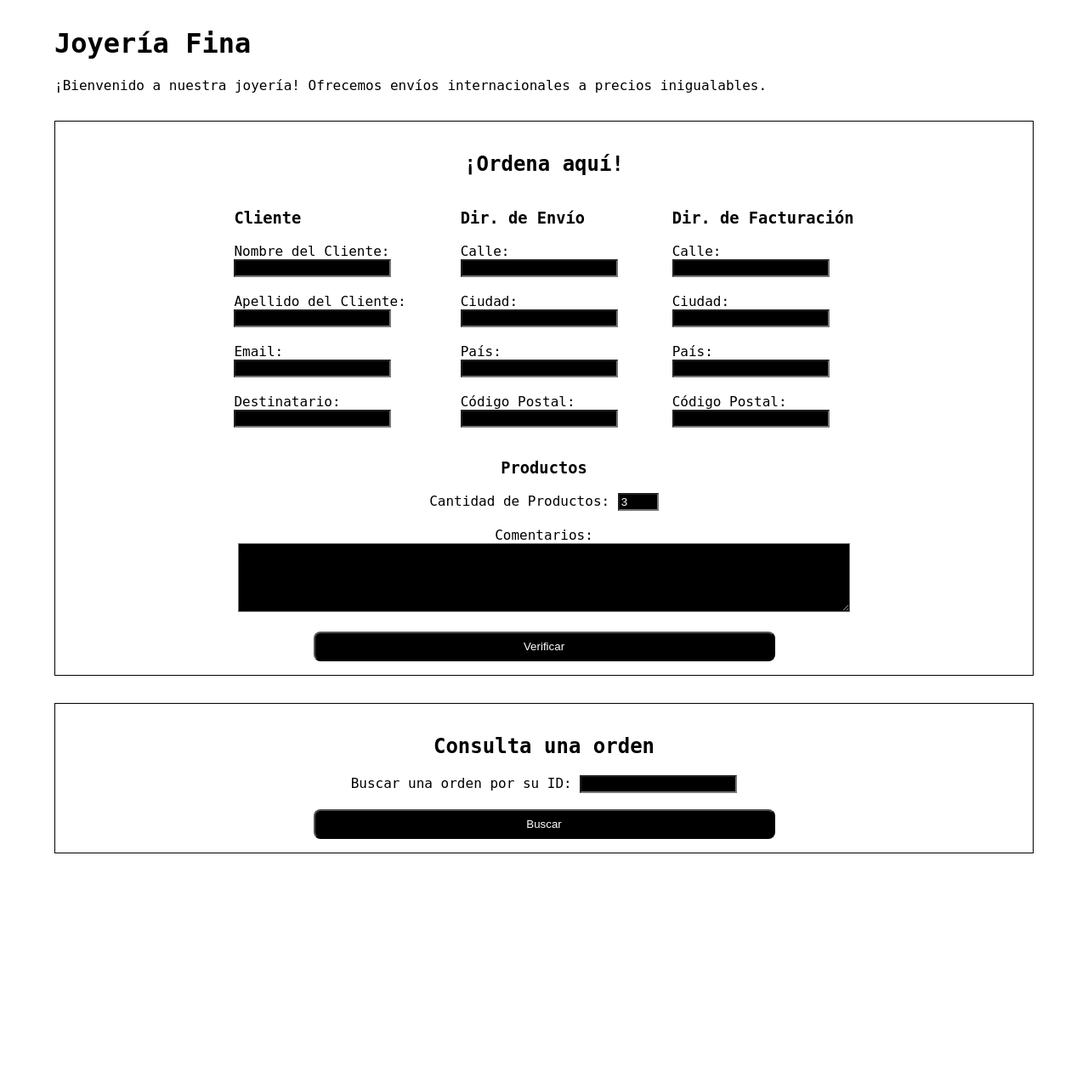
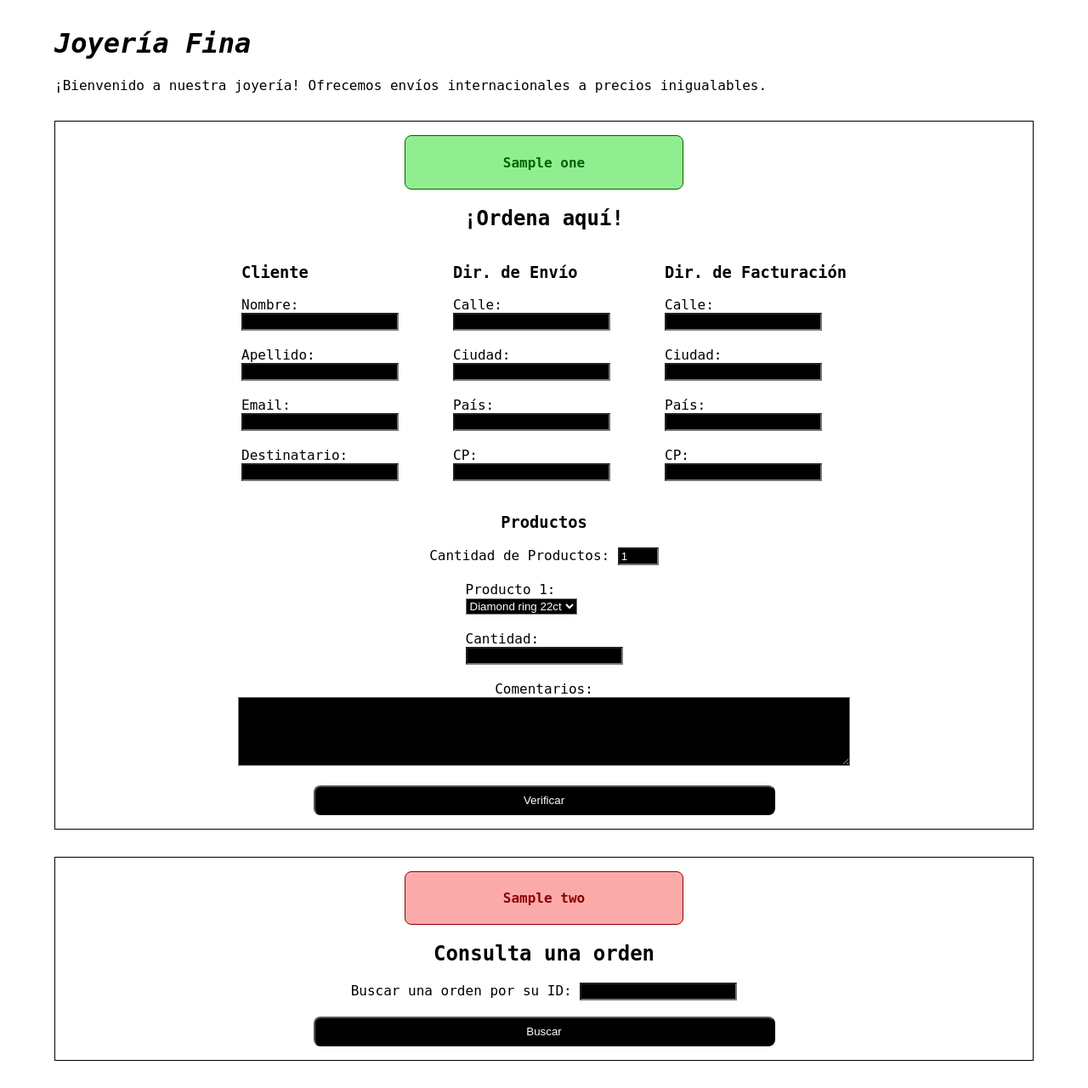
Before and after one commit to edu-flores/jewelry-database, a Flask app: template templates/index.html in a window 1280 px wide. Shown: the whole page at 85% size. Before the commit the page ends 1004 px from the top, so only its background shows below. Run offline with Flask 3, Linux system fonts and the light colour scheme; the template is opened without the code that fills it: most values are stand-ins (such as "Sample title", 1, 10 or a date in 2020); some libraries are stand-ins or nearby versions.

Commit message:
create order sql

```diff
--- a/main.py
+++ b/main.py
@@ -1,4 +1,4 @@
-from flask import Flask, Response, request, render_template
+from flask import Flask, Response, request, render_template, redirect, url_for
 from flask_mysqldb import MySQL
 import xml.etree.ElementTree as ET
 from lxml import etree
@@ -18,12 +18,37 @@ mysql = MySQL(app)
 # Flask routes
 @app.route("/")
 def home():
-    return render_template("index.html", product_count=3)
+    one = request.args.get("one") or ""
+    two = request.args.get("two") or ""
+    return render_template("index.html", one=one, two=two)
 
 
 @app.route("/new-purchase", methods=['POST'])
 def new_purchase():
-    return ""
+    first_name = request.form.get("first_name")
+    last_name = request.form.get("last_name")
+    email = request.form.get("email")
+    receiver = request.form.get("receiver")
+    shipping_street = request.form.get("shipping_street")
+    shipping_city = request.form.get("shipping_city")
+    shipping_country = request.form.get("shipping_country")
+    shipping_postal_code = request.form.get("shipping_postal_code")
+    billing_street = request.form.get("billing_street")
+    billing_city = request.form.get("billing_city")
+    billing_country = request.form.get("billing_country")
+    billing_postal_code = request.form.get("billing_postal_code")
+    comments = request.form.get("comments")
+    product_code = request.form.get("product_1")
+    quantity = request.form.get("quantity_1")
+
+    cursor = mysql.connection.cursor()
+    cursor.execute("CALL CreatePurchase(%s, %s, %s, %s, %s, %s, %s, %s, %s, %s, %s, %s, %s, %s, %s)",
+                  (first_name, last_name, email, receiver, shipping_street, shipping_city, shipping_country,
+                  shipping_postal_code, billing_street, billing_city, billing_country, billing_postal_code,
+                  comments, product_code, quantity))
+    mysql.connection.commit()
+
+    return redirect(url_for("home", one="Orden creada."))
 
 
 @app.route("/show-purchase/", methods=['GET'])
@@ -41,7 +66,7 @@ def show_purchase():
 
     # Error
     if not details or not products:
-        return f'<h3 style="text-align: center; margin-top: 2rem">Error - No existe una orden con el id #{id}</h3>'
+        return redirect(url_for("home", two="No se encontró la orden."))
 
     tree = purchase_to_xml(details, products)
     xml = ET.tostring(tree.getroot(), encoding="UTF-8")
--- a/static/style.css
+++ b/static/style.css
@@ -41,3 +41,21 @@ input, textarea, select {
 .text-center {
     text-align: center;
 }
+
+#success-notification {
+    border-radius: 0.5rem;
+    border: 1px solid darkgreen;
+    background-color: lightgreen;
+    color: darkgreen;
+    width: 30%;
+    margin: auto;
+}
+
+#danger-notification {
+    border-radius: 0.5rem;
+    border: 1px solid darkred;
+    background-color: rgb(251, 170, 170);
+    color: darkred;
+    width: 30%;
+    margin: auto;
+}
--- a/templates/index.html
+++ b/templates/index.html
@@ -7,22 +7,27 @@
     <link rel="stylesheet" href="./static/style.css">
   </head>
   <body>
-    <h1>Joyería Fina</h1>
+    <h1><i>Joyería Fina</i></h1>
     <p>¡Bienvenido a nuestra joyería! Ofrecemos envíos internacionales a precios inigualables.</p>
     <!-- New Purchase -->
     <div class="container">
       <div class="form-div text-center">
+        {% if one|length > 0 %}
+        <div id="success-notification">
+          <h4>{{ one }}</h4>
+        </div>
+        {% endif %}
         <h2>¡Ordena aquí!</h2>
         <form action="/new-purchase" method="POST">
           <div class="input-container flex">
             <div>
               <!-- Client -->
               <h3>Cliente</h3>
-              <label for="first_name">Nombre del Cliente:</label><br>
+              <label for="first_name">Nombre:</label><br>
               <input type="text" name="first_name" required>
               <br><br>
 
-              <label for="last_name">Apellido del Cliente:</label><br>
+              <label for="last_name">Apellido:</label><br>
               <input type="text" name="last_name" required>
               <br><br>
 
@@ -49,7 +54,7 @@
               <input type="text" name="shipping_country" required>
               <br><br>
 
-              <label for="shipping_postal_code">Código Postal:</label><br>
+              <label for="shipping_postal_code">CP:</label><br>
               <input type="text" name="shipping_postal_code" required>
               <br><br>
             </div>
@@ -68,7 +73,7 @@
               <input type="text" name="billing_country" required>
               <br><br>
 
-              <label for="billing_postal_code">Código Postal:</label><br>
+              <label for="billing_postal_code">CP:</label><br>
               <input type="text" name="billing_postal_code" required>
               <br><br>
             </div>
@@ -77,23 +82,21 @@
           <div class="text-center">
             <h3>Productos</h3>
             <label for="product_count">Cantidad de Productos:</label>
-            <input type="number" name="product_count" min="1" max="5" value="3" required><br><br>
+            <input type="number" name="product_count" min="1" max="5" value="1" required><br><br>
           </div>
           <div class="input-container flex">
-            {% for i in range(product_count) %}
             <div>
-                <label for="product_{{ i+1 }}">Producto {{ i+1 }}:</label><br>
-                <select name="product_{{ i+1 }}" required>
+              <label for="product_1">Producto 1:</label><br>
+              <select name="product_1" required>
                   <option value="872-AA">Diamond ring 22ct</option>
                   <option value="926-FH">Golden ring 8ct</option>
               </select>
               <br><br>
 
-                <label for="quantity_{{ i+1 }}">Cantidad:</label><br>
-                <input type="number" name="quantity_{{ i+1 }}" min="1" required>
+              <label for="quantity_1">Cantidad:</label><br>
+              <input type="number" name="quantity_1" min="1" required>
               <br><br>
             </div>
-            {% endfor %}
           </div>
           <label for="comments">Comentarios:</label><br>
           <textarea name="comments" cols="87" rows="5"></textarea>
@@ -103,6 +106,11 @@
       </div>
       <!-- View Purchase -->
       <div class="form-div text-center">
+        {% if two|length > 0 %}
+        <div id="danger-notification">
+          <h4>{{ two }}</h4>
+        </div>
+        {% endif %}
         <h2>Consulta una orden</h2>
         <form action="/show-purchase/{{ purchase_id }}" method="GET">
           <label for="id">Buscar una orden por su ID: </label>
```
Also changed, not shown: database.sql (+43 -0 lines). Lines whose indentation alone changed are shown as unchanged.
